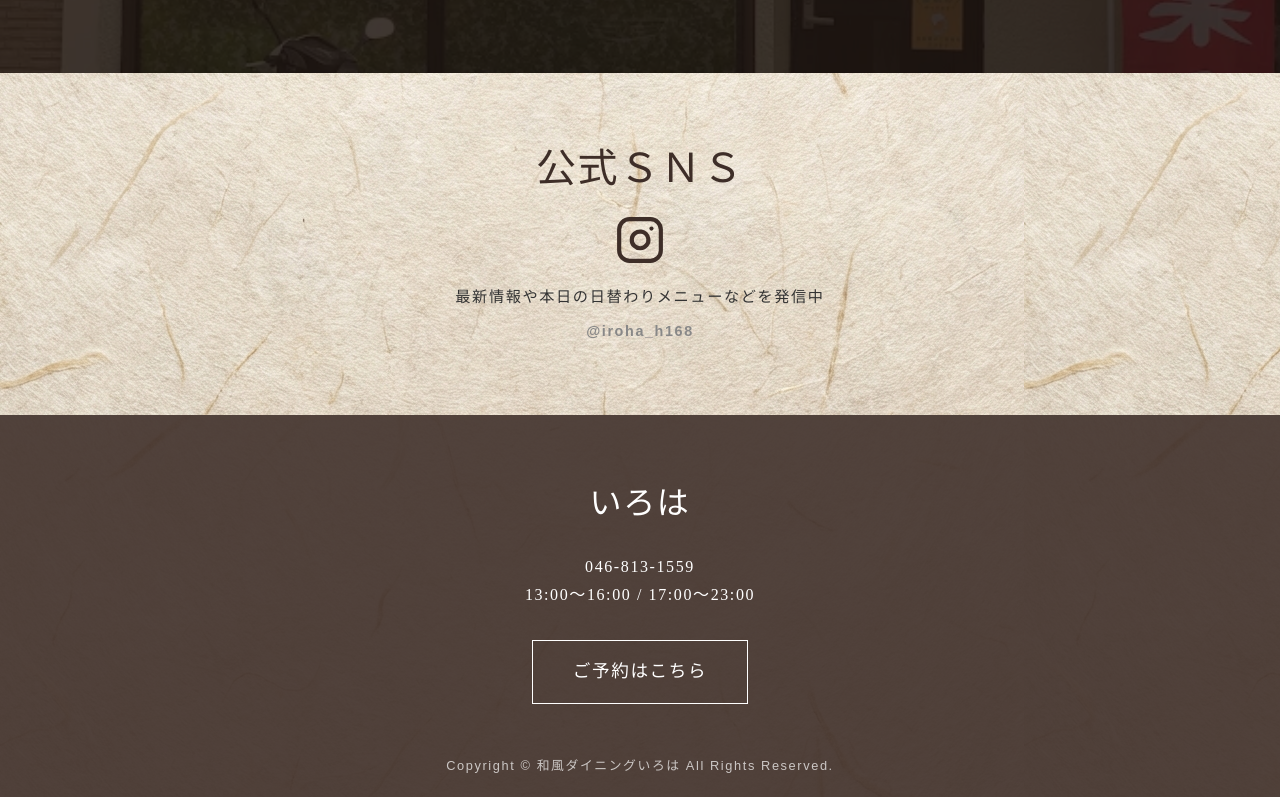
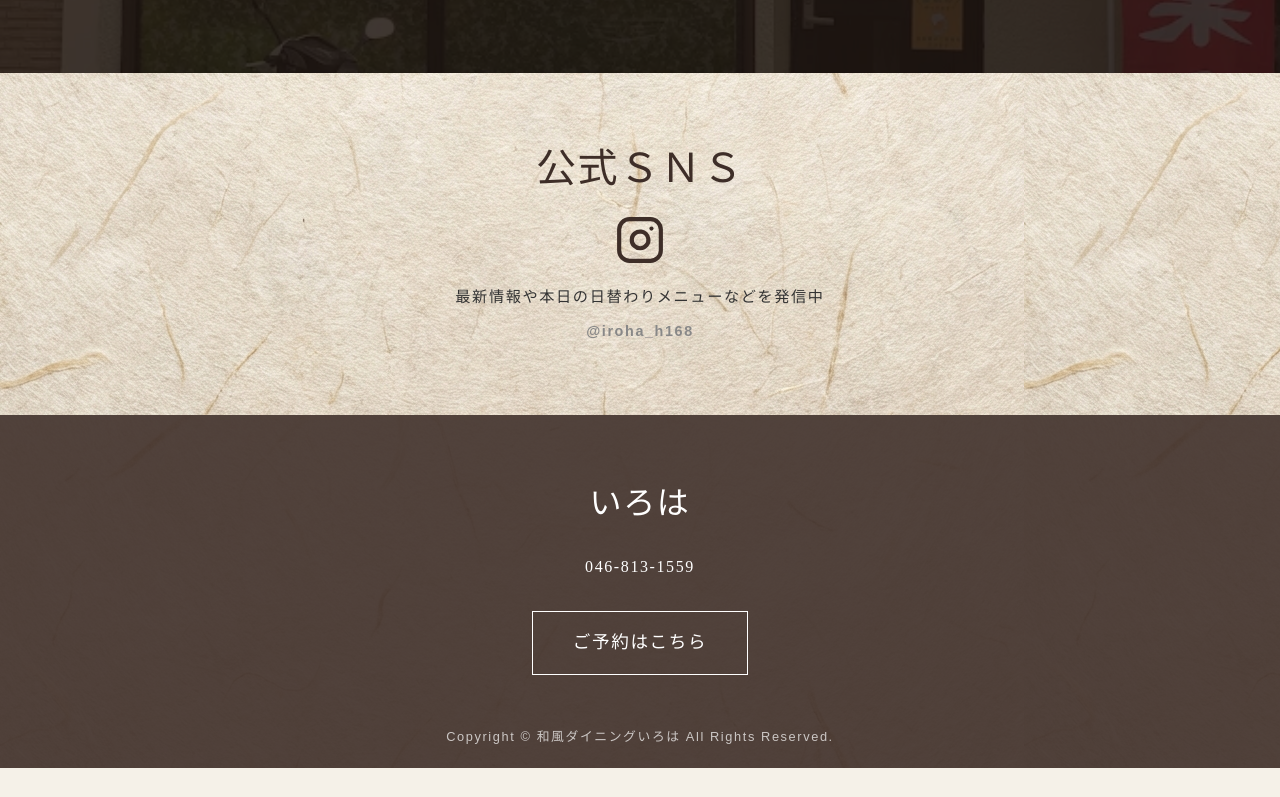
Before and after one commit to hiroyukimaekawa-lang/iroha, a plain HTML site: page index.html in a window 1280 px wide. Shown: the part 3451-4248 px from the top of the page. After the commit the page ends 4219 px from the top, so only its background shows below. Drawn offline with Linux system fonts and the light colour scheme.

Commit message:
ページの修正

```diff
--- a/index.html
+++ b/index.html
@@ -206,7 +206,7 @@
             <div class="footer-logo">いろは</div>
             <div class="footer-info">
                 <p>046-813-1559</p>
-                <p>13:00〜16:00 / 17:00〜23:00</p>
+                <!-- <p>13:00〜16:00 / 17:00〜23:00</p> -->
             </div>
             <a href="tel:0468131559" class="footer-btn">ご予約はこちら</a>
             <small class="copyright">Copyright © 和風ダイニングいろは All Rights Reserved.</small>
```
